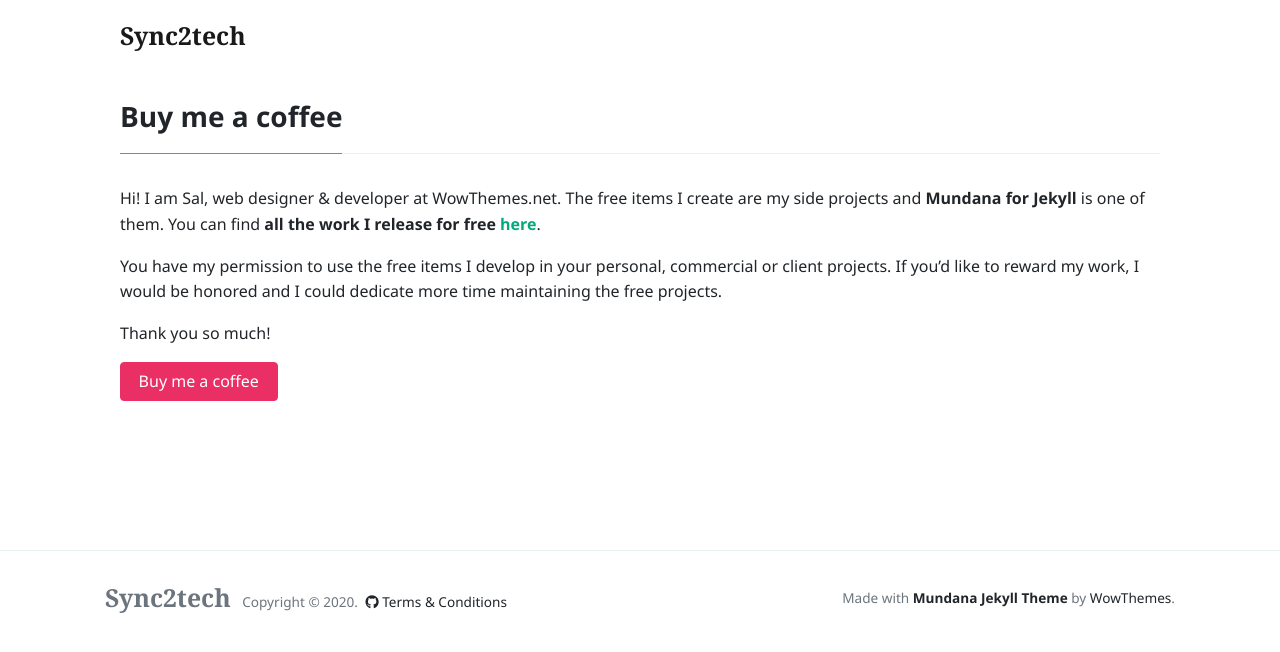
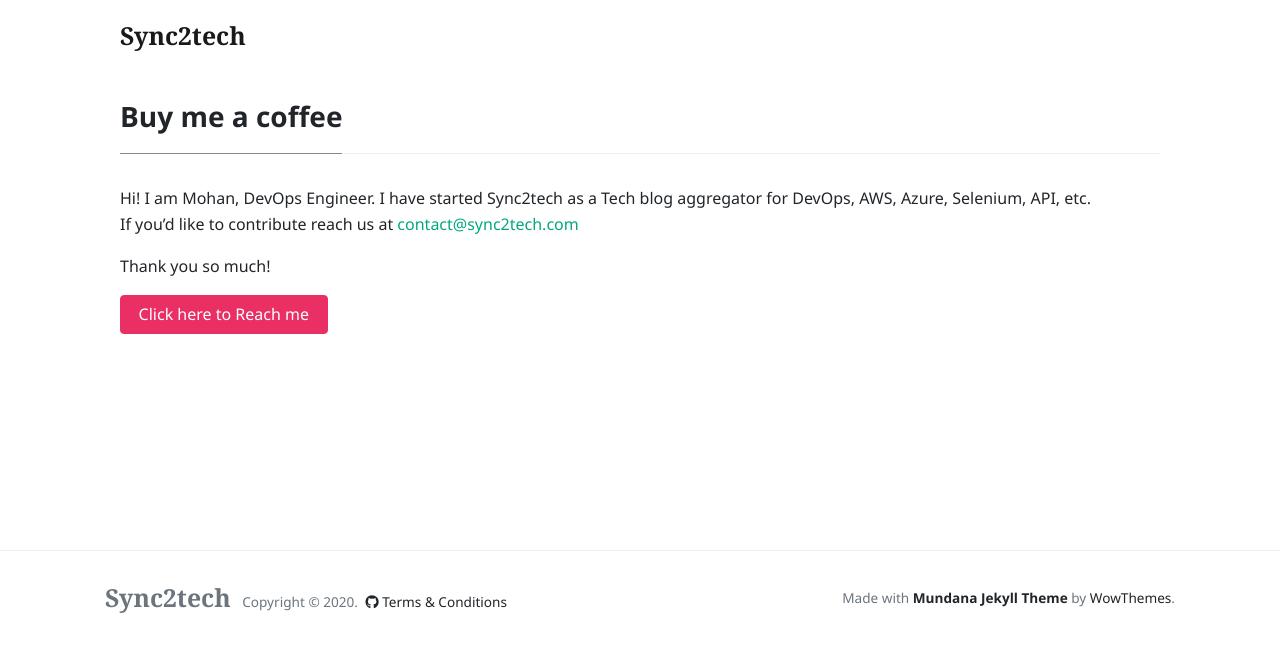
Before and after one commit to mohan-balakrishnan/sync2techold, a Jekyll site: the page built from _pages/buy-me-a-coffee.md, in a window 1280 px wide. Shown: the top 652 px of the page. Built offline with Jekyll 4.4.1, drawn with Linux system fonts in a browser that asks for light colours; nearby versions of some CDN libraries.

Commit message:
Update buy-me-a-coffee.md

```diff
--- a/_pages/buy-me-a-coffee.md
+++ b/_pages/buy-me-a-coffee.md
@@ -3,10 +3,8 @@ title: "Buy me a coffee"
 permalink: "/buy-me-a-coffee.html"
 ---
 
-Hi! I am Sal, web designer & developer at WowThemes.net. The free items I create are my side projects and **Mundana for Jekyll** is one of them. You can find **all the work I release for free [here](https://www.wowthemes.net/category/free-themes-templates/)**.
-
-You have my permission to use the free items I develop in your personal, commercial or client projects. If you'd like to reward my work, I would be honored and I could dedicate more time maintaining the free projects.
+Hi! I am Mohan, DevOps Engineer. I have started Sync2tech as a Tech blog aggregator for DevOps, AWS, Azure, Selenium, API, etc.<br>If you'd like to contribute reach us at <a href="mailto:contact@sync2tech.com?Subject=Enquiry%20from%20sync2tech.com" target="_top">contact@sync2tech.com</a>
 
 Thank you so much!
 
-<a class="btn btn-danger" href="https://www.wowthemes.net/donate/">Buy me a coffee</a>
+<a class="btn btn-danger" href="mailto:contact@sync2tech.com?Subject=Enquiry%20from%20sync2tech.com">Click here to Reach me</a>
```
